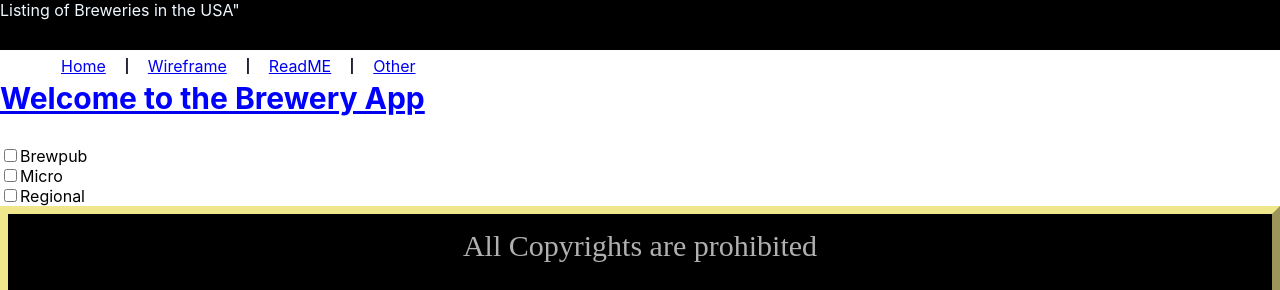
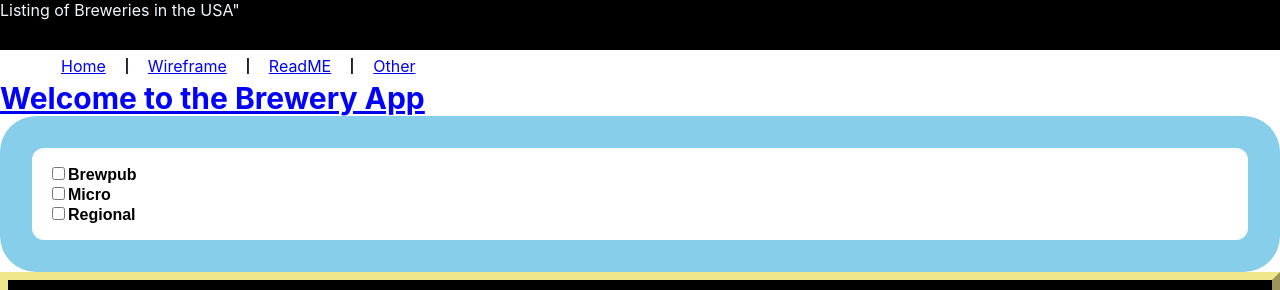
Before and after one commit to nibingcheng/Project-3, a React (Create React App) app in the folder project3-app/: page /results in a window 1280 px wide. Shown: the top 290 px of the page. Built offline with nearby package versions, Linux system fonts and the light colour scheme.

Commit message:
results css comment out iframe API call

```diff
--- a/project3-app/src/Components/Result/Result.js
+++ b/project3-app/src/Components/Result/Result.js
@@ -47,19 +47,19 @@ class Result extends Component {
                         {findBrewery.phone}
                     </h4>
                 </div>
-
-
-            </div>
-            {/* Getting Google map via API */}
+                {/* Getting Google map via API */}
            <div className="map">
             <iframe
                 width="400"
                 height="400"
                 loading="lazy"
-                src={`https://www.google.com/maps/embed/v1/place?key=AIzaSyC-ACG-lCKdbokZIL8aQczfwruwzB3lVDo&q=${findBrewery.name},${findBrewery.city}+${findBrewery.state}`}
+                // src={`https://www.google.com/maps/embed/v1/place?key=AIzaSyC-ACG-lCKdbokZIL8aQczfwruwzB3lVDo&q=${findBrewery.name},${findBrewery.city}+${findBrewery.state}`}
 
             ></iframe>
             </div>
+
+            </div>
+
             </body>
         );
     }
--- a/project3-app/src/Components/Results/Results.css
+++ b/project3-app/src/Components/Results/Results.css
@@ -0,0 +1,8 @@
+.Results {
+    box-shadow: 0 0 0 2rem skyblue;
+    border-radius: 12px;
+    font: bold 1rem sans-serif;
+    margin: 2rem;
+    padding: 1rem;
+    outline-offset: 0.5rem;
+  }
```
